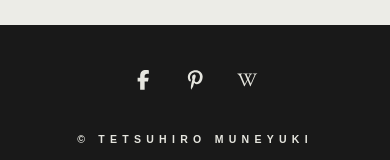
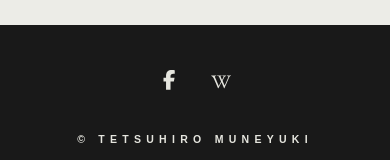
Before and after one commit to tsunasan-html/react-portfolio, a React (Vite) app: page / in a window 390 px wide. Shown: the part 3842-4002 px from the top of the page. Built offline with nearby package versions, Linux system fonts and the light colour scheme.

Commit message:
fix_link

```diff
--- a/src/assets/css/Footer.css
+++ b/src/assets/css/Footer.css
@@ -60,6 +60,10 @@
   padding: 1rem;
   font-size: 14px;
 }
+.wantedlyMargin {
+  margin-top: .2rem;
+}
+
 
 @media screen and (max-width: 767px) {
     .footer {
@@ -75,4 +79,7 @@
         width: calc(100vw / 750 * 38);
         height: calc(100vw / 750 * 38);
     }
+    .wantedlyMargin {
+      margin-top: calc(100vw / 750 * 4);
+    }
 }
--- a/src/component/Footer.jsx
+++ b/src/component/Footer.jsx
@@ -20,22 +20,13 @@ const Footer = () => {
           <FontAwesomeIcon icon={faFacebookF} className="footer-icon" />
         </a>
 
-        {/* Pinterest */}
-        <a
-          href="https://jp.pinterest.com/tetsuhiro_muneyuki/"
-          aria-label="Pinterest"
-          target="_blank"
-          rel="noopener noreferrer"
-        >
-          <FontAwesomeIcon icon={faPinterestP} className="footer-icon" />
-        </a>
-
         {/* Wantedly */}
         <a
           href="https://www.wantedly.com/id/tetsuhiro_muneyuki"
           aria-label="Wantedly"
           target="_blank"
           rel="noopener noreferrer"
+          className='wantedlyMargin'
         >
           <FontAwesomeIcon icon={faWikipediaW} className="footer-icon" />
         </a>
--- a/src/component/HeaderSp.jsx
+++ b/src/component/HeaderSp.jsx
@@ -7,8 +7,10 @@ const HeaderSp = () => {
   const [skipAnimation, setSkipAnimation] = useState(false);
   const location = useLocation();
 
+  // ルートが変わったら状態リセット（追加）
   useEffect(() => {
     setSkipAnimation(false);
+    setIsChecked(false);
   }, [location]);
 
   const handleToggle = () => {
@@ -17,6 +19,10 @@ const HeaderSp = () => {
 
   const handleLinkClick = () => {
     setSkipAnimation(true);
+    setIsChecked(false);
+  };
+  const handleExternalLinkClick = () => {
+    setSkipAnimation(false);
     setIsChecked(false);
   };
 
@@ -37,8 +43,17 @@ const HeaderSp = () => {
             <ul>
               <li><Link to="/" onClick={handleLinkClick}>HOME</Link></li>
               <li><Link to="/about/" onClick={handleLinkClick}>ABOUT</Link></li>
-              <li><Link to="/work/" onClick={handleLinkClick}>WORK</Link></li>
-              <li><Link to="https://notion-blog-nu-dun.vercel.app/" onClick={handleLinkClick}>BLOG</Link></li>
+              <li><Link to="/works/" onClick={handleLinkClick}>WORKS</Link></li>
+              <li>
+                <a
+                  href="https://notion-blog-nu-dun.vercel.app/"
+                  target="_blank"
+                  rel="noopener noreferrer"
+                  onClick={handleExternalLinkClick}
+                >
+                  BLOG
+                </a>
+              </li>
               <li><Link to="/contact/" onClick={handleLinkClick}>CONTACT</Link></li>
             </ul>
           </div>
```
